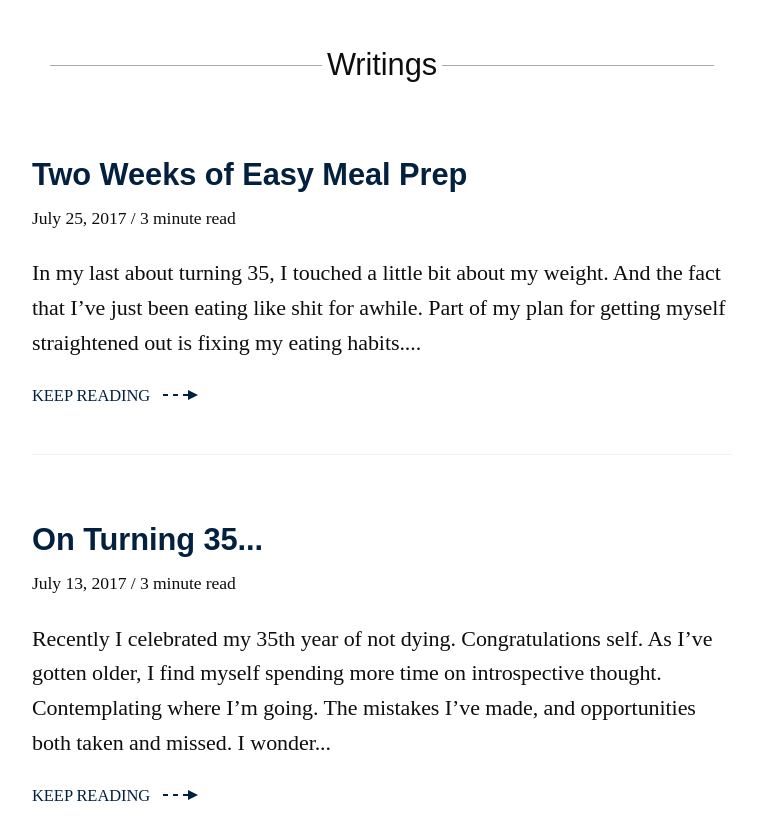
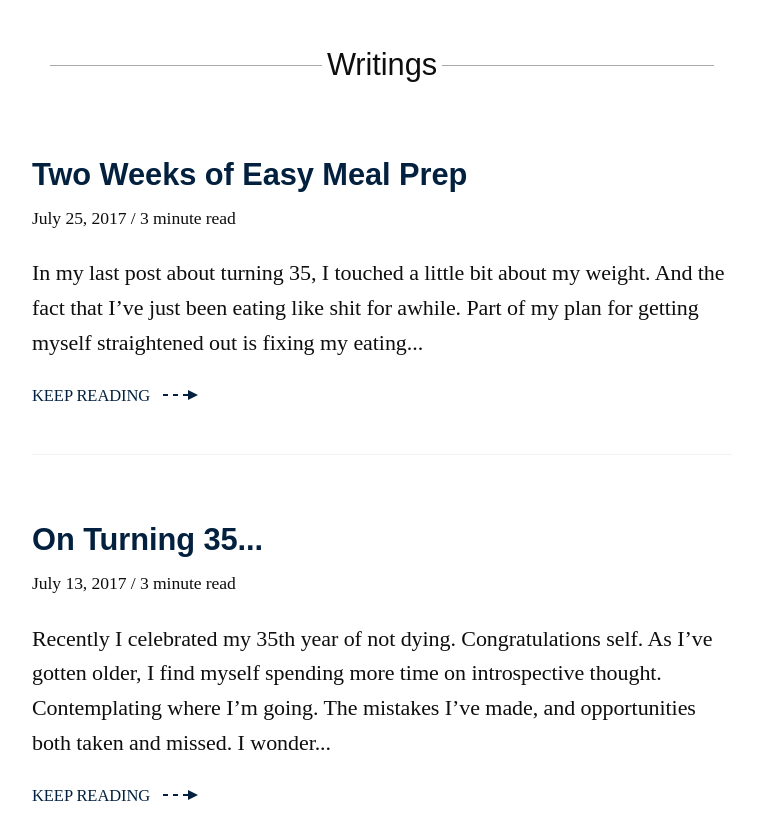
Before and after one commit to devbymike/mk3y.com, a Jekyll site: the page built from index.html, in a window 1280 px wide and 900 px high, scrolled down 1175 px. Shown: the top 840 px of the window, without its empty margins (258-1015 px from the left). Built offline with Jekyll 4.4.1, drawn with Linux system fonts in a browser that asks for light colours; the list of posts is cut into pages by our own code.

Commit message:
another typo

```diff
--- a/_posts/2017-07-25-Easy-Meal-Prep.md
+++ b/_posts/2017-07-25-Easy-Meal-Prep.md
@@ -12,7 +12,7 @@
 
 ---
 
-In my last about turning 35, I touched a little bit about my weight. And the fact that I've just been eating like shit for awhile.
+In my last post about [turning 35](on-turning-35), I touched a little bit about my weight. And the fact that I've just been eating like shit for awhile.
 
 Part of my plan for getting myself straightened out is fixing my eating habits. Three weeks ago I stumbled upon an easy solution to the food problem. No, it's not weight watchers.
 
```
